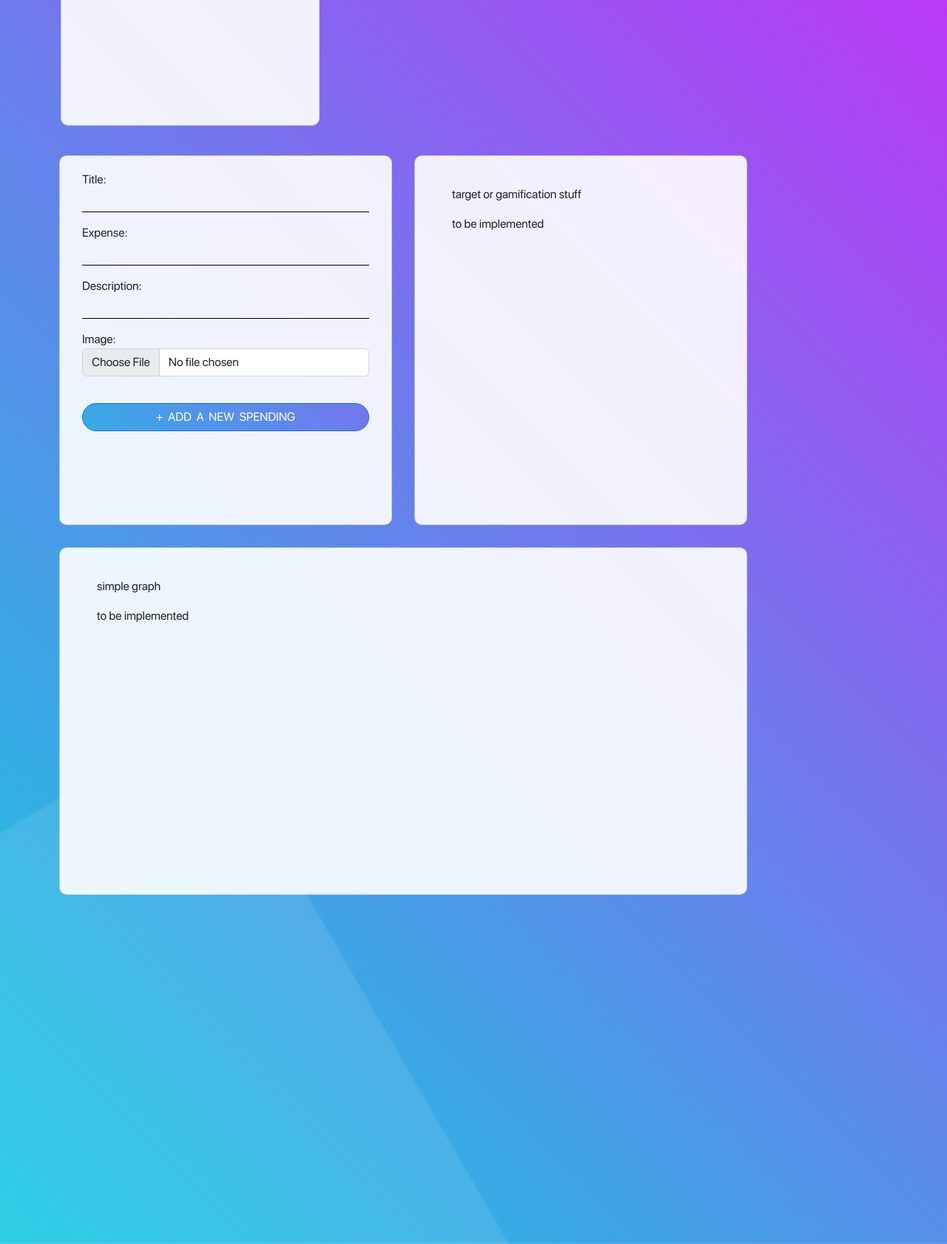
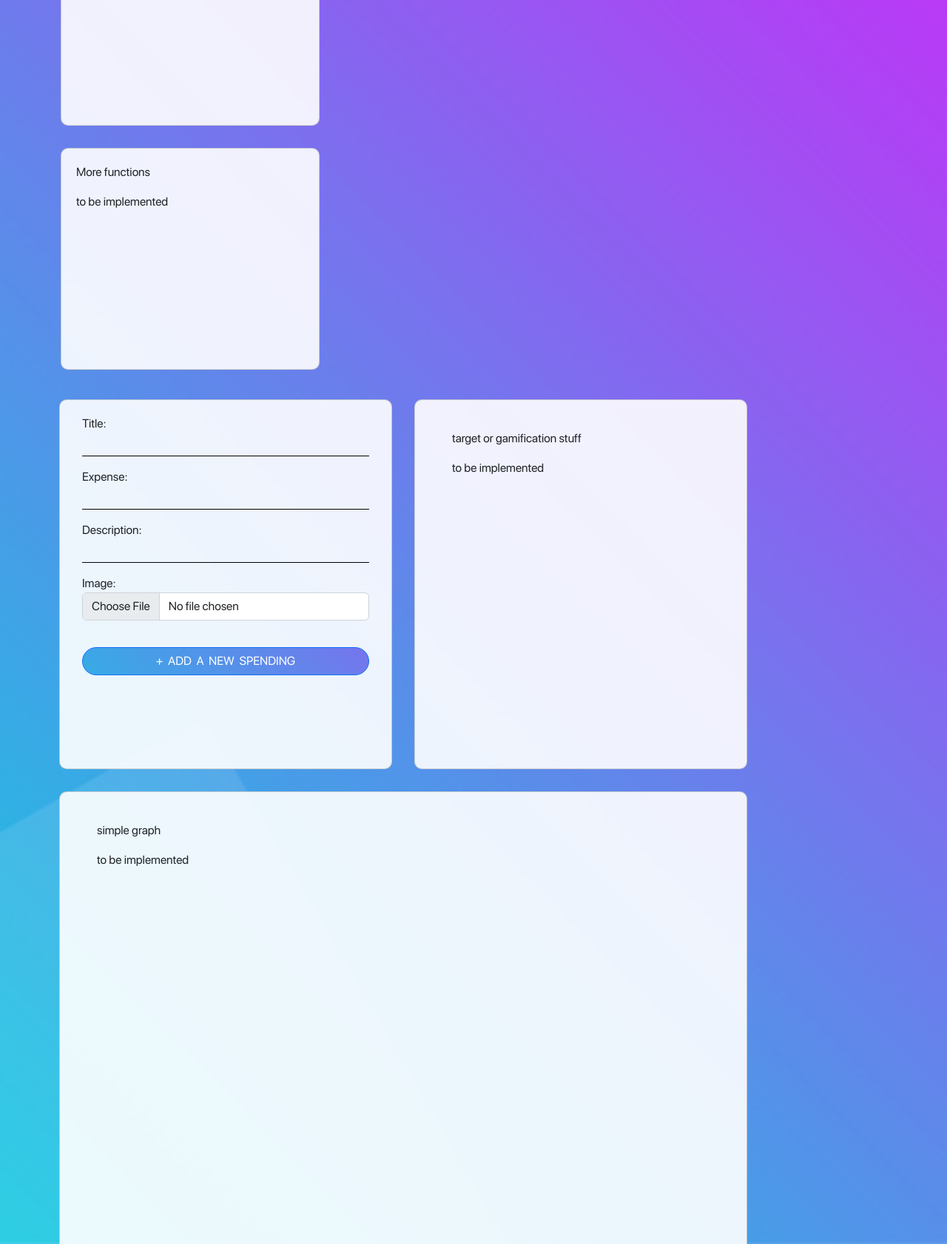
Before and after one commit to rb2cc/Team-Galin-Spending-Tracker, a Django app: page /landing_page/ in a window 1280 px wide. Shown: the part 918-2600 px from the top of the page at 74% size. Run offline with Django 4.2, Linux system fonts and the light colour scheme; the visitor is signed in with stand-in values (Sample User, id 1); data that the repository does not hold is empty; some libraries are stand-ins or nearby versions.

Commit message:
add another card

```diff
--- a/static/custom.css
+++ b/static/custom.css
@@ -95,12 +95,24 @@ p.cover-text {
   background-color: rgba(255, 255, 255, 0.9);
   margin-left: 10px;
   margin-top: 30px;
+  margin-bottom: 30px;
   width: 930px;
-  height: 470px;
+  height: 800px;
   padding-top: 40px;
   padding-left: 50px;
   padding-right: 50px;
   padding-bottom: 30px;
+  border-radius: 10px;
+}
+
+.main-cardFive {
+  background-color: rgba(255, 255, 255, 0.9);
+  margin-bottom: 30px;
+  width: 350px;
+  height: 300px;
+  padding-top: 20px;
+  padding-left: 20px;
+  padding-right: 20px;
   border-radius: 10px;
 }
 
--- a/tracker/templates/landing_page.html
+++ b/tracker/templates/landing_page.html
@@ -26,6 +26,10 @@
             </table>
             <h2><a href='{% url 'expenditure_list' %}' class="btn btn-primary">View Full Expenditures</a></h2>
         </div>
+        <div class="card main-cardFive">
+            <p>More functions</p>
+            <p>to be implemented</p>
+        </div>
     </div>
     <div class = 'col'>
         <div class = 'row'>
--- a/tracker/views.py
+++ b/tracker/views.py
@@ -65,7 +65,7 @@ def landing_page(request):
             return redirect('landing_page')
     else:
         form = ExpenditureForm()
-    spendingList = Expenditure.objects.filter(user=request.user).order_by('-date_created')[0:16]
+    spendingList = Expenditure.objects.filter(user=request.user).order_by('-date_created')[0:19]
     return render(request, 'landing_page.html', {'form': form, 'spendings':spendingList})
 
 
```
